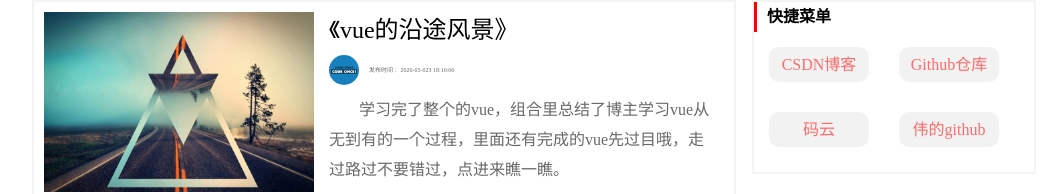
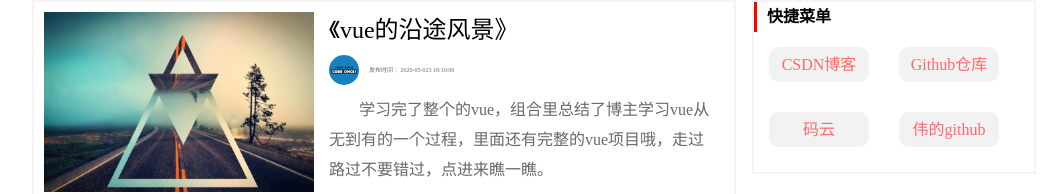
Before and after one commit to My-Belief/My-Belief.github.io, a plain HTML site: page index.html in a window 1280 px wide. Shown: the part 595-789 px from the top of the page, without its empty margins (108-1171 px from the left). Drawn offline with Linux system fonts and the light colour scheme.

Commit message:
Update index.html

```diff
--- a/index.html
+++ b/index.html
@@ -92,7 +92,7 @@
 						</ul>
 					</div>
 					<div class="desc">
-						学习完了整个的vue，组合里总结了博主学习vue从无到有的一个过程，里面还有完成的vue先过目哦，走过路过不要错过，点进来瞧一瞧。
+						学习完了整个的vue，组合里总结了博主学习vue从无到有的一个过程，里面还有完整的vue项目哦，走过路过不要错过，点进来瞧一瞧。
 					</div>
 				</div>
 
```
